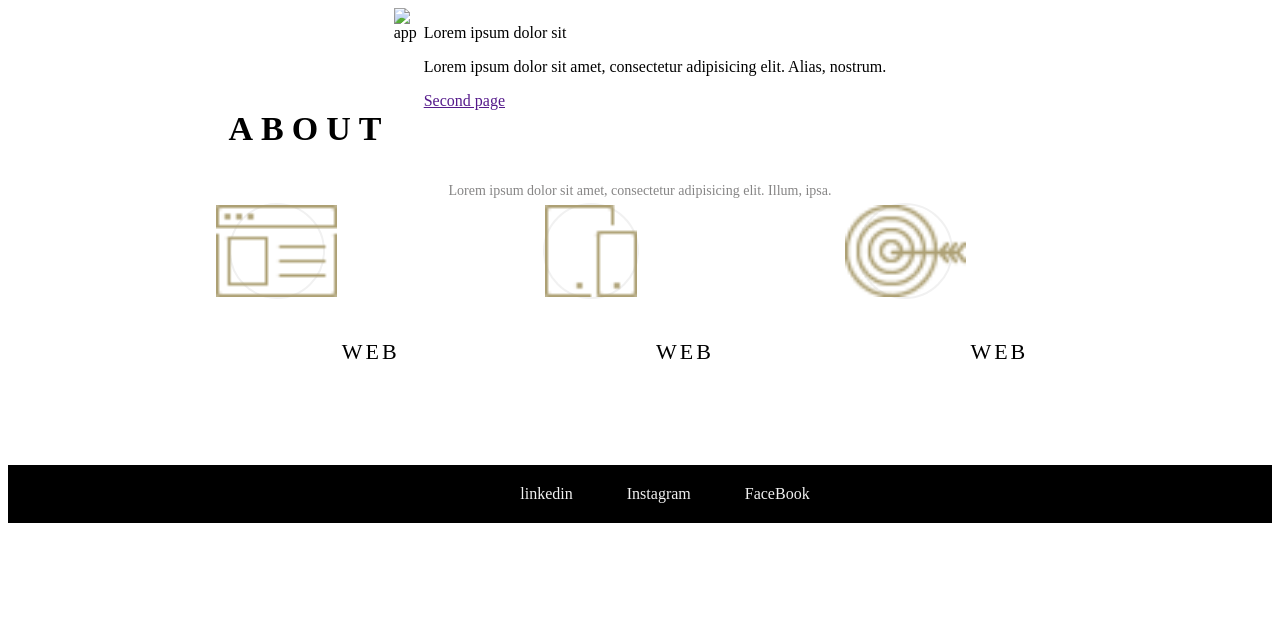
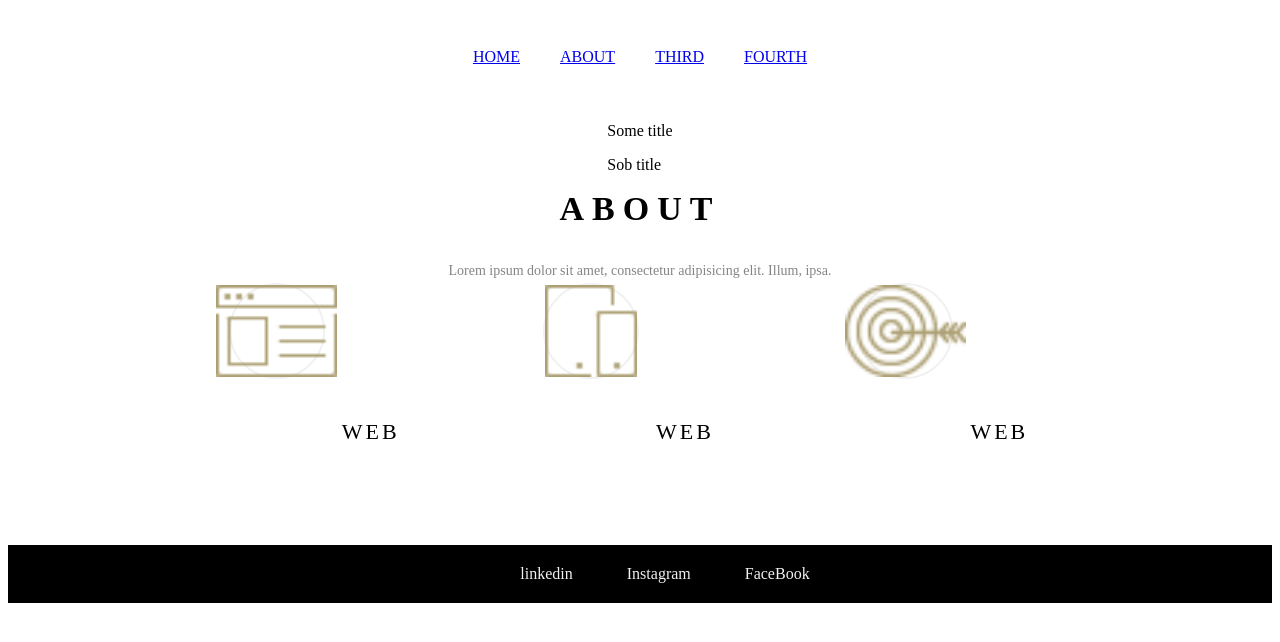
Before and after one commit to DmytroRudiachuk/webpack, a website built with webpack: page src/index.html in a window 1280 px wide. Shown: the top 642 px of the page. Built offline with nearby package versions, Linux system fonts and the light colour scheme; files whose address does not match are found by name.

Commit message:
change html

```diff
--- a/src/css/style.css
+++ b/src/css/style.css
@@ -1,14 +1,27 @@
+body {
+    height: 100%;
+}
+.wrapper {
+    min-height: 100%;
+    display: flex;
+    flex-direction: column;
+}
+.header__nav{
+    display: flex;
+    justify-content: center;
+    padding: 20px;
+}
+.header__nav a{
+    padding: 20px;
+}
+
 .container{
     display: flex;
     justify-content: center;
 }
 
-.header__logo{
-    width: 30px;
-
-}
-
 .about__body{
+    flex: 1 1 auto;
     max-width: 823px;
     margin: 0 auto;
 }
@@ -17,6 +30,7 @@
 }
 .about__title{
     margin:  0 0 30px 0;
+    text-align: center;
 }
 .title{
     font-size: 34px;
@@ -75,6 +89,9 @@
     text-align: center;
 }
 
+content {
+    flex-grow: 1;
+}
 .footer__content {
     background-color: #000000;
     display: flex;
@@ -82,7 +99,7 @@
     padding: 20px;
 
 }
-.footer__network-liks a{
+.footer__network-links a{
     padding-left: 50px;
     color: #f1f1f1;
     text-decoration: none;
--- a/src/index.html
+++ b/src/index.html
@@ -10,15 +10,19 @@
 </head>
 <body>
 <div class="wrapper">
+
   <div class="header">
+    <div class="header__nav">
+      <a href="#" class="links">HOME</a>
+      <a href="#" class="links">ABOUT</a>
+      <a href="#" class="links">THIRD</a>
+      <a href="#" class="links">FOURTH</a>
+    </div>
     <div class="header__content">
       <div class="container">
-          <img class="header__logo" src="./img/header/app-store.svg" alt="app">
         <div class="header__text">
-          <div class="header__title"><p>Lorem ipsum dolor sit</p></div>
-          <div class="header__subtitle"><p>Lorem ipsum dolor sit amet, consectetur adipisicing elit. Alias, nostrum.</p></div>
-          <div class="header__btn">
-            <a href="">Second page</a>
+          <div class="header__title"><p>Some title</p></div>
+          <div class="header__subtitle"><p>Sob title</p>
           </div>
         </div>
       </div>
@@ -37,7 +41,8 @@
                 <img src="./img/about/01.png" alt="01">
               </div>
               <div class="item-about__title">WEB</div>
-              <div class="item-about__text">Lorem ipsum dolor sit amet, consectetur adipisicing elit. Fugit, voluptas?</div>
+              <div class="item-about__text">Lorem ipsum dolor sit amet, consectetur adipisicing elit. Fugit, voluptas?
+              </div>
             </div>
           </div>
           <div class="about__column">
@@ -45,14 +50,15 @@
               <img src="./img/about/02.png" alt="02">
             </div>
             <div class="item-about__title">WEB</div>
-            <div class="item-about__text">Lorem ipsum dolor sit amet, consectetur adipisicing elit. Fugit, voluptas?</div>
+            <div class="item-about__text">Lorem ipsum dolor sit amet, consectetur adipisicing elit. Fugit, voluptas?
+            </div>
           </div>
           <div class="about__column">
             <div class="item-about__icon">
               <img src="./img/about/03.png" alt="03">
             </div>
             <div class="item-about__title">WEB</div>
-            <div class="item-about__text">Lorem ipsum dolor sit amet, consectetur adipisicing elit. Fugit, voluptas?</div>
+            <div class="item-about__text">Lorem ipsum dolor sit amet, consectetur adipisicing elit. Fugit, voluptas?
             </div>
           </div>
         </div>
@@ -63,12 +69,13 @@
   <!---------Footer------------>
   <div class="footer">
     <div class="footer__content">
-    <div class="footer__network-liks">
+      <div class="footer__network-links">
         <a href="https://www.linkedin.com/">linkedin</a>
         <a href="https://www.instagram.com/">Instagram</a>
         <a href="https://www.facebook.com/">FaceBook</a>
       </div>
     </div>
   </div>
+</div>
 </body>
 </html>
```
Lines whose indentation alone changed are shown as unchanged.
